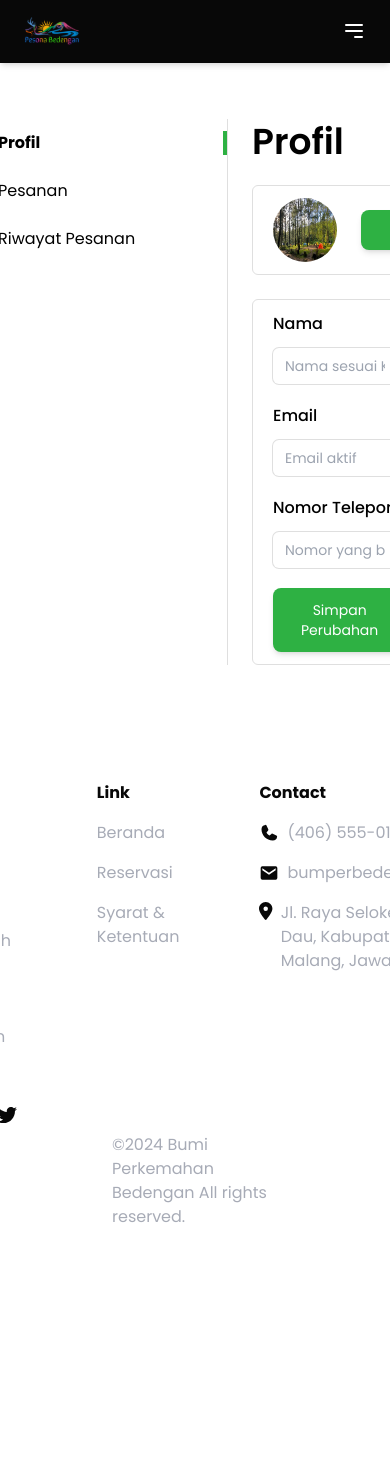
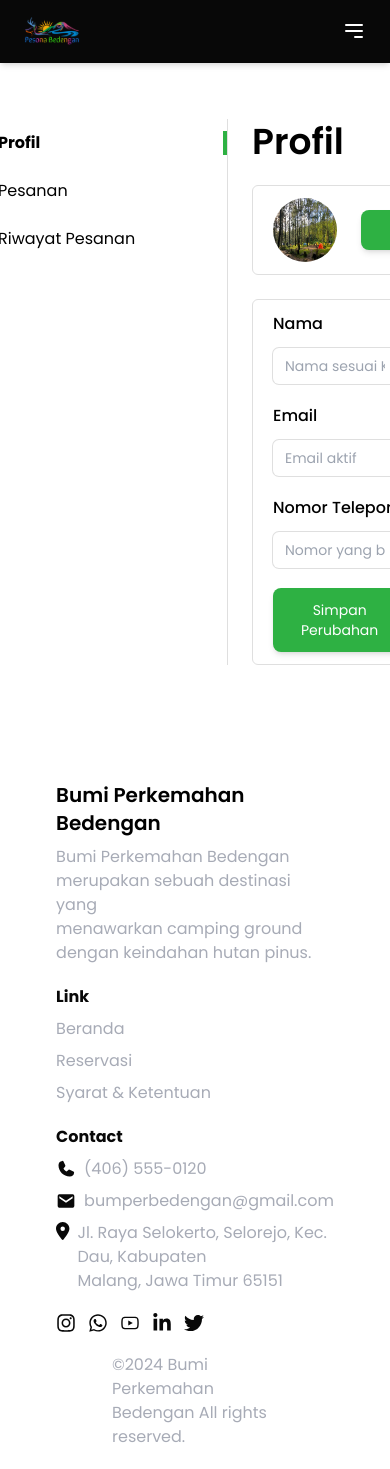
Before and after one commit to RezzyYuhand/Bedengan-FE, a React (Vite) app: page /profil in a window 390 px wide. Shown: the top 1469 px of the page. Before the commit the page ends 1249 px from the top, so only its background shows below. Built offline with nearby package versions, Linux system fonts and the light colour scheme.

Commit message:
responsive footer

```diff
--- a/src/components/Footer.jsx
+++ b/src/components/Footer.jsx
@@ -8,28 +8,22 @@ import { FaLocationDot } from "react-icons/fa6";
 
 const Footer = ({ className }) => {
   return (
-    <div className={`flex flex-col items-center gap-2 px-28 pt-9 pb-5 ${className}`}>
-        <div className='flex flex-row justify-evenly gap-20'>
-            <div className='flex flex-col gap-4'>
+    <div className={`flex flex-col items-center gap-5 lg:gap-2 px-28 pt-9 pb-5 ${className}`}>
+      <div className='flex flex-col justify-start gap-5 lg:gap-3'>
+        <div className='flex flex-col lg:flex-row justify-evenly gap-5 lg:gap-20'>
+            <div className='flex flex-col gap-2 lg:gap-4'>
               <h3 className='font-semibold text-xl'>Bumi Perkemahan Bedengan</h3>
               <div className='flex flex-col gap-8'>
                 <p className='text-inactive-gray'>Bumi Perkemahan Bedengan<br/>merupakan sebuah destinasi yang<br/>menawarkan camping ground<br/>dengan keindahan hutan pinus.</p>
-                <div className='flex flex-row gap-4'>
-                  <FaInstagram className='text-secondary text-xl'/>
-                  <FaWhatsapp className='text-secondary text-xl'/>
-                  <AiOutlineYoutube className='text-secondary text-xl'/>
-                  <FaLinkedinIn className='text-secondary text-xl'/>
-                  <FaTwitter className='text-secondary text-xl'/>
-                </div>
               </div>
             </div>
-            <div className='flex flex-col gap-4 text-inactive-gray'>
+            <div className='flex flex-col gap-2 lg:gap-4 text-inactive-gray'>
               <p className='text-secondary font-bold'>Link</p>
               <Link className='transition-colors hover:text-secondary duration-300' to="/">Beranda</Link>
               <Link className='transition-colors hover:text-secondary duration-300' to="/reservasi">Reservasi</Link>
               <Link className='transition-colors hover:text-secondary duration-300' to="/syarat-dan-ketentuan">Syarat & Ketentuan</Link>
             </div>
-            <div className='flex flex-col gap-4 text-inactive-gray'>
+            <div className='flex flex-col gap-2 lg:gap-4 text-inactive-gray'>
               <p className='text-secondary font-bold'>Contact</p>
               <div className='flex flex-row gap-2 items-center'>
                 <PiPhoneFill className='text-secondary text-xl'/>
@@ -45,7 +39,17 @@ const Footer = ({ className }) => {
               </div>
             </div>
         </div>
-        <p className='text-inactive-gray'>&copy;2024 Bumi Perkemahan Bedengan All rights reserved.</p>
+        <div className='w-full'>
+          <div className='flex flex-row gap-3 lg:gap-4'>
+            <FaInstagram className='text-secondary text-xl'/>
+            <FaWhatsapp className='text-secondary text-xl'/>
+            <AiOutlineYoutube className='text-secondary text-xl'/>
+            <FaLinkedinIn className='text-secondary text-xl'/>
+            <FaTwitter className='text-secondary text-xl'/>
+          </div>
+        </div>
+      </div>
+      <p className='text-inactive-gray'>&copy;2024 Bumi Perkemahan Bedengan All rights reserved.</p>
     </div>
   )
 }
```
